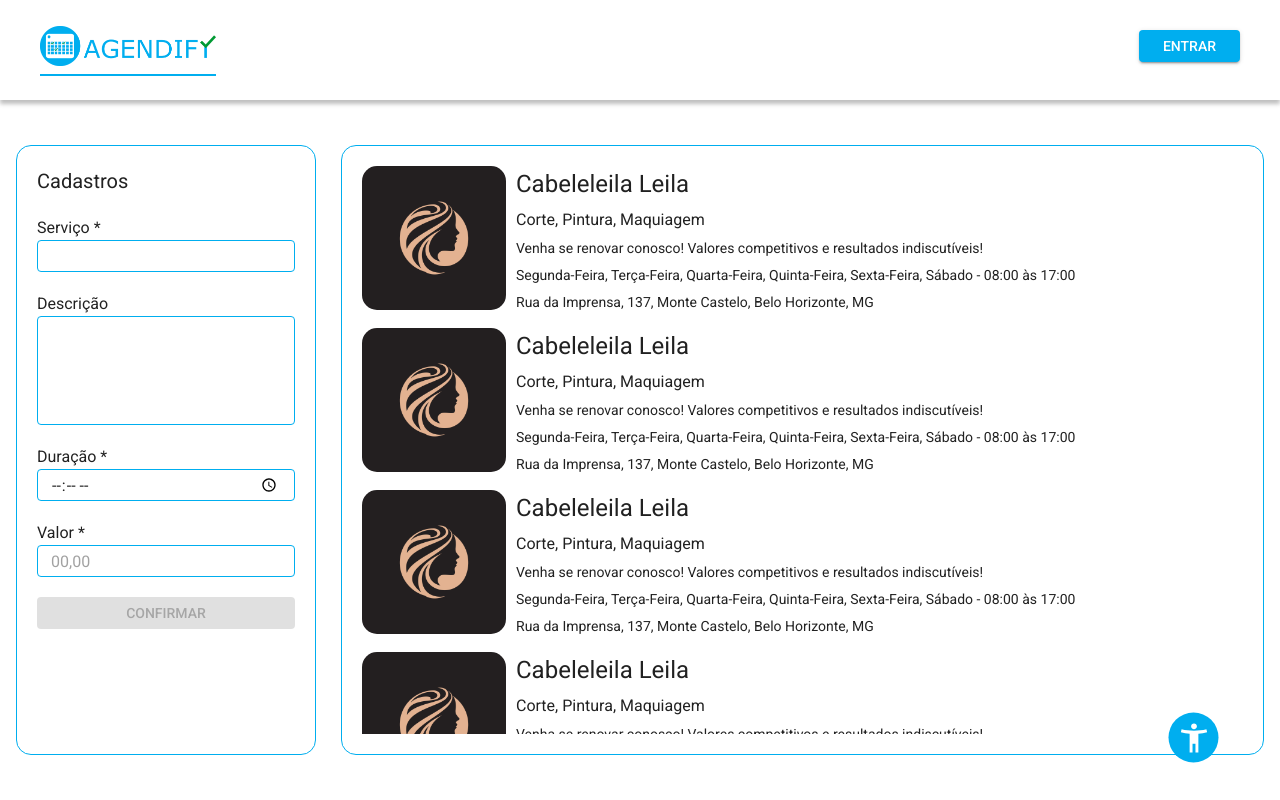
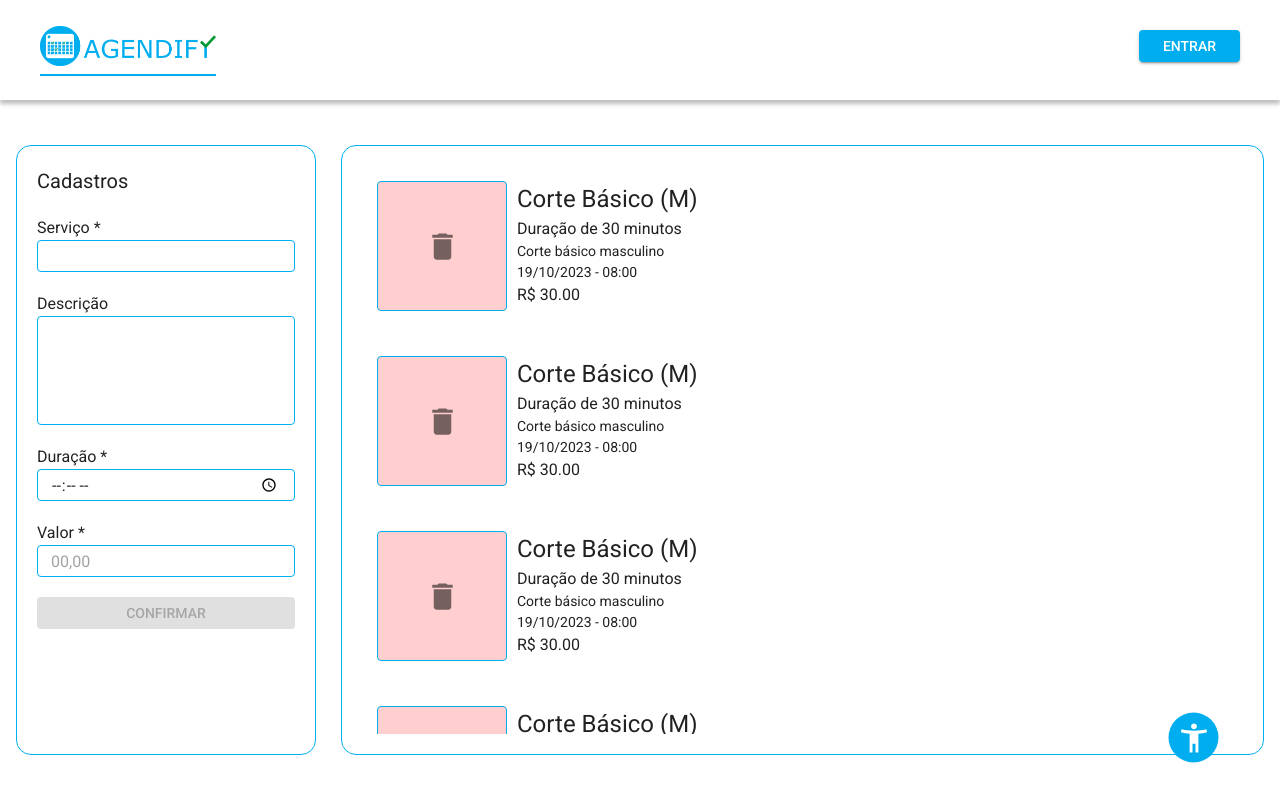
Before and after one commit to julia-bindi/agendify, a Next.js app in the folder agendify/: page /main in a window 1280 px wide. Built offline with nearby package versions, Linux system fonts and the light colour scheme.

Commit message:
Minor changes

```diff
--- a/agendify/src/app/main/CompanyMain.tsx
+++ b/agendify/src/app/main/CompanyMain.tsx
@@ -1,11 +1,14 @@
 import CustomMultipleSelect from "@/components/CustomMultipleSelect";
 import StoreCard from "@/storeCard.tsx/StoreCard";
 import styles from "./index.module.scss"
-import { category, dummyStores } from "@/utils/constants";
+import { dummySchedules } from "@/utils/constants";
 import { Box, Button, TextField, Tooltip, Typography, useTheme } from "@mui/material";
-import { useState } from "react";
+import { ReactNode, useState } from "react";
 import { AccessibilityContext } from "@/context/AccessibilityContext";
 import React from "react";
+import ServiceCard from "@/components/ServiceCard";
+import ScheduleCard from "@/components/ScheduleCard";
+import ConfirmationModal from "@/components/ConfirmationModal";
 
 export default function CompanyMain() {
 
@@ -16,10 +19,26 @@ export default function CompanyMain() {
     const [description, setDescription] = useState("");
     const [duration, setDuration] = useState("");
     const [value, setValue] = useState("");
+    const [cancelService, setCancelService] = useState<Service | null>(null);
+
+    const handleConfirm = (service:Service) => {
+        setCancelService(service);
+    }
+
+    const renderConfirm = (): ReactNode => (
+        <ConfirmationModal
+            title={cancelService ? "Cancelar: " + cancelService.name : ""}
+            subtitle={cancelService ? cancelService.date + " - " + cancelService.time + "\nR$ " + cancelService.cost.toFixed(2) : ""}
+            onConfirm={() => {}}
+            onClose={() => setCancelService(null)}
+        />
+    );
 
     const enableConfirm = name && duration && value
 
     return(
+        <>
+            {cancelService && renderConfirm()}
             <div className={styles.main_container}>
                 <div style={{borderColor: `${theme.palette.primary.main}`}} className={`${styles.main_item} ${styles.main_form}`}>
                     <Typography sx={{ alignSelf: "flex-start", fontSize: context.fontMultiplier*20 }}>
@@ -92,12 +111,13 @@ export default function CompanyMain() {
                 </div>
                 <div  style={{borderColor: `${theme.palette.primary.main}`}} className={`${styles.main_item} ${styles.main_list}`}>
                     <div className={styles.main_scroll}>
-                    {dummyStores.map((store, i) => (
-                        <StoreCard key={store.name + i} {...store} />
+                        {dummySchedules.map((service, i) => (
+                            <ScheduleCard onDelete={handleConfirm} key={service.name + i} {...service} />
                         ))}
                     </div>
                 </div>
             </div>
+        </>
     )
 
 }
--- a/agendify/src/app/main/page.tsx
+++ b/agendify/src/app/main/page.tsx
@@ -9,8 +9,8 @@ export default function Login() {
     const context = React.useContext(AuthContext);
 
     return (
-        // context.token || context.userType === "CLIENT" ?
-        // <ClientMain/> :
+        context.token || context.userType === "CLIENT" ?
+        <ClientMain/> :
         <CompanyMain/>
     );
 }
```
Lines whose indentation alone changed are shown as unchanged.
